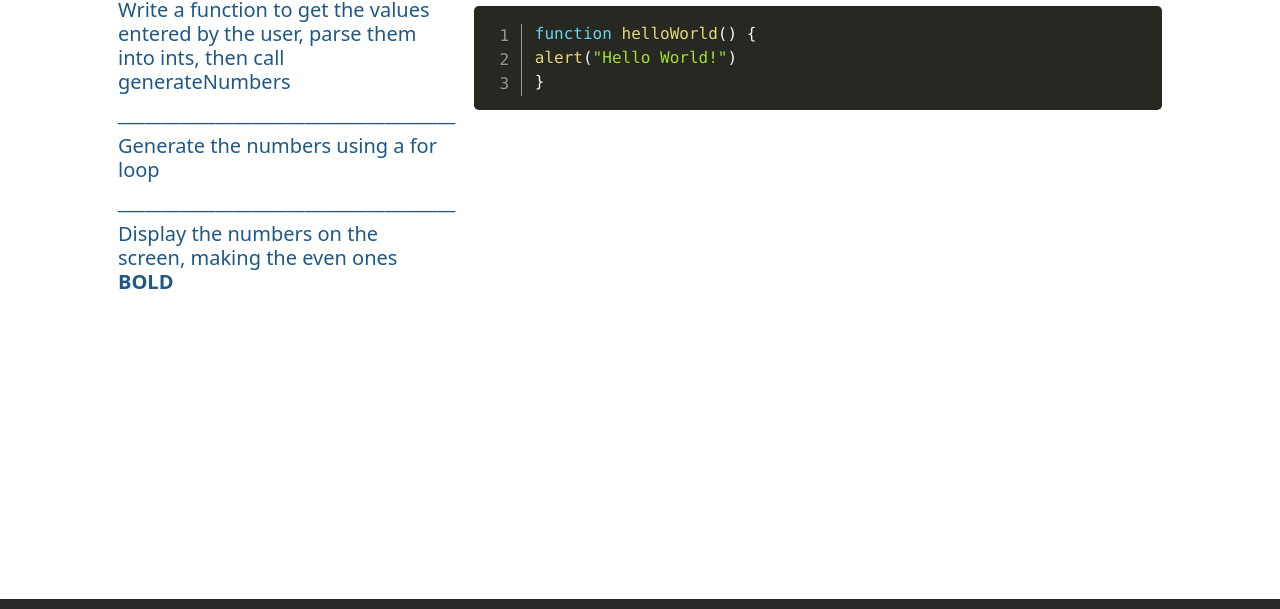
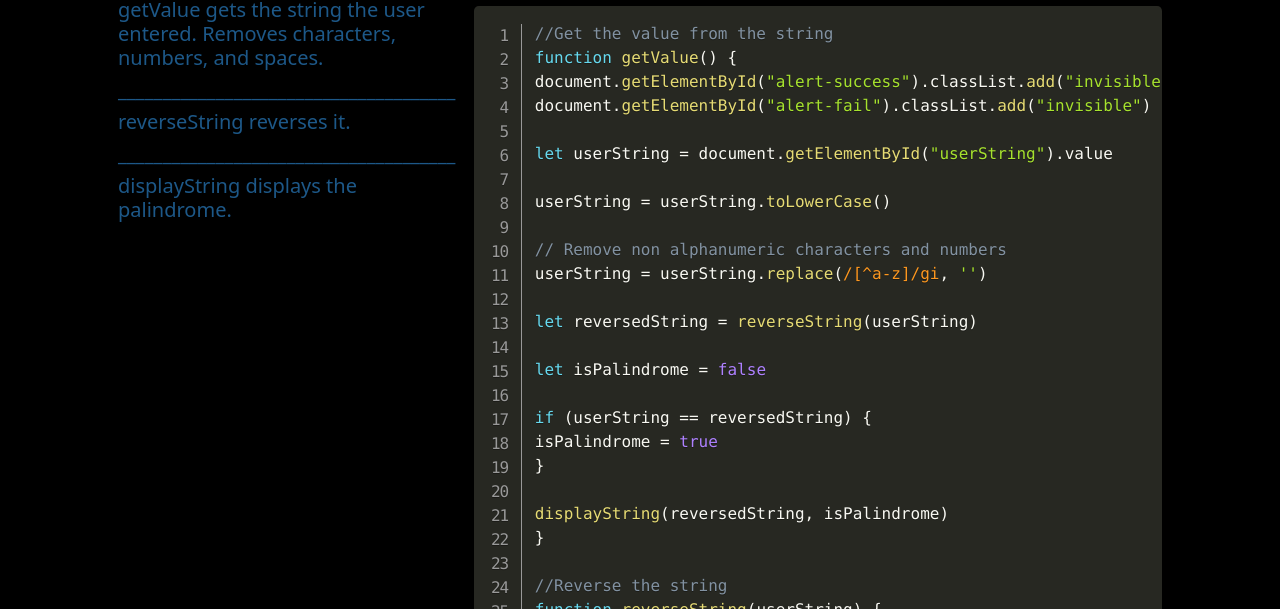
Before and after one commit to grandslammer/WasItACatISaw, a plain HTML site: page code.html in a window 1280 px wide. Shown: the part 145-754 px from the top of the page. Drawn offline with nearby package versions, Linux system fonts and the light colour scheme.

Commit message:
Finished application

```diff
--- a/code.html
+++ b/code.html
@@ -22,8 +22,8 @@
   <!-- Nav Section -->
   <nav class="navbar navbar-expand-md navbar-dark fixed-top bg-dark">
     <div class="container-fluid">
-      <a class="navbar-brand" href="index.html"><img src="img/favicon-32x32.png" class="d-inline-block" alt="Ivan White Logo"
-          width="30" height="24"> Was It A Cat I Saw?</a>
+      <a class="navbar-brand" href="index.html"><img src="img/favicon-32x32.png" class="d-inline-block"
+          alt="Ivan White Logo" width="30" height="24"> Was It A Cat I Saw?</a>
       <button class="navbar-toggler" type="button" data-bs-toggle="collapse" data-bs-target="#navbarCollapse"
         aria-controls="navbarCollapse" aria-expanded="false" aria-label="Toggle navigation">
         <span class="navbar-toggler-icon"></span>
@@ -57,17 +57,58 @@
       </h2>
       <div class="row row-cols-1 row-cols-lg-2">
         <div class="col col-lg-4">
-          <h5>Write a function to get the values entered by the user, parse them into ints, then call generateNumbers
+          <h5>getValue gets the string the user entered. Removes characters, numbers, and spaces.
           </h5>
           <h5>______________________________________</h5>
-          <h5>Generate the numbers using a for loop</h5>
+          <h5>reverseString reverses it.</h5>
           <h5>______________________________________</h5>
-          <h5>Display the numbers on the screen, making the even ones <strong>BOLD</strong></h5>
+          <h5>displayString displays the palindrome.</h5>
         </div>
         <div class="col col-lg-8">
           <pre class="line-numbers language-javascript"><code class="language-javascript">
-function helloWorld() {
-alert("Hello World!")
+//Get the value from the string
+function getValue() {
+document.getElementById("alert-success").classList.add("invisible")
+document.getElementById("alert-fail").classList.add("invisible")
+
+let userString = document.getElementById("userString").value
+
+userString = userString.toLowerCase()
+
+// Remove non alphanumeric characters and numbers
+userString = userString.replace(/[^a-z]/gi, '')
+
+let reversedString = reverseString(userString)
+
+let isPalindrome = false
+
+if (userString == reversedString) {
+isPalindrome = true
+}
+
+displayString(reversedString, isPalindrome)
+}
+
+//Reverse the string
+function reverseString(userString) {
+let revString = []
+
+for (let i = userString.length - 1; i >= 0; i--) {
+revString += userString[i]
+}
+
+return revString
+}
+
+//Display the message with the reversed string
+function displayString(revString, isPalindrome) {
+if (isPalindrome == true) {
+document.getElementById("msg-success").innerHTML = `${revString}`
+document.getElementById("alert-success").classList.remove("invisible")
+} else {
+document.getElementById("msg-fail").innerHTML = `${revString}`
+document.getElementById("alert-fail").classList.remove("invisible")
+}
 }
           </code>
         </pre>
--- a/css/style.css
+++ b/css/style.css
@@ -1,12 +1,13 @@
 :root {
   --primary-color: #1d5888;
-  --secondary-color: #ff993b;
+  --secondary-color: #D3C292;
   --dark-color: #292929;
   --white-color: #dff3e4;
 }
 
 body {
-  color: var(--dark-color);
+  color: var(--white-color);
+  background-color: #000000;
 }
 
 nav {
```
Also changed, not shown: app.html (+23 -24 lines), js/app.js (+43 -2 lines).
